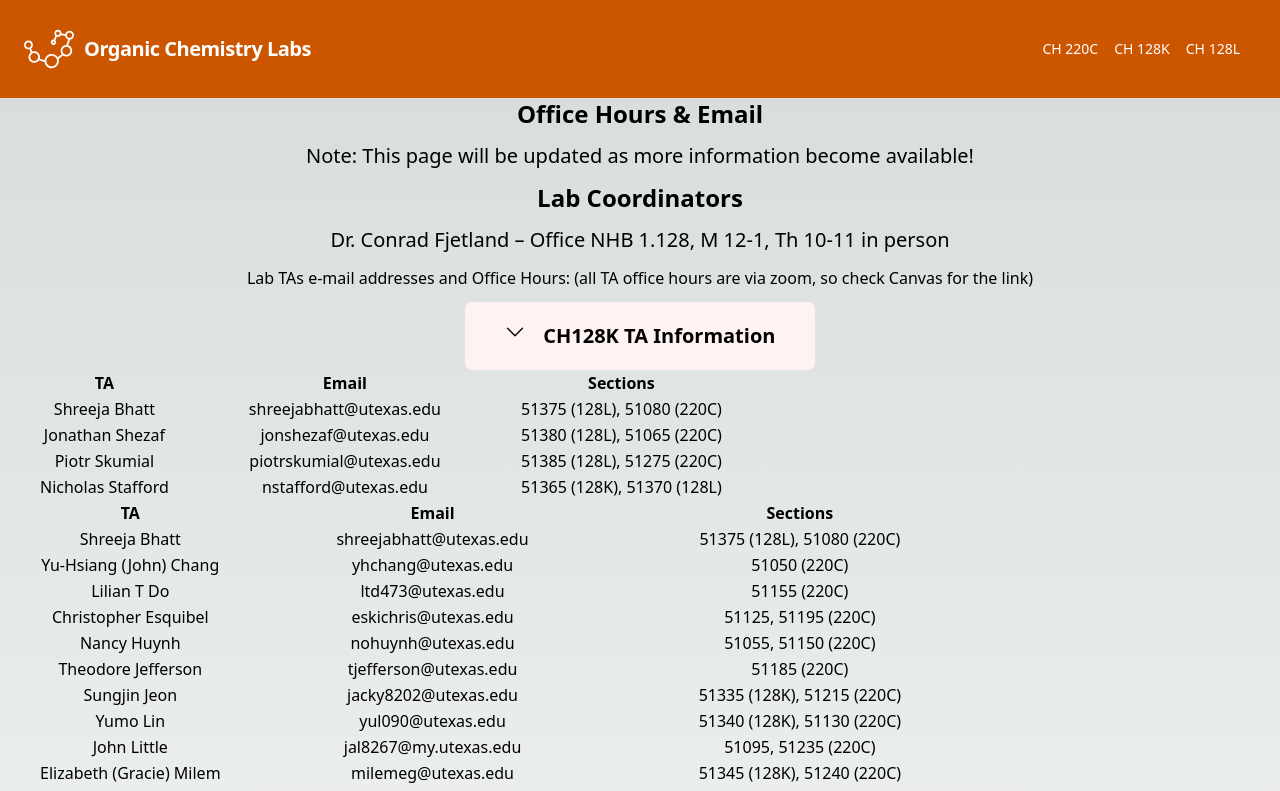
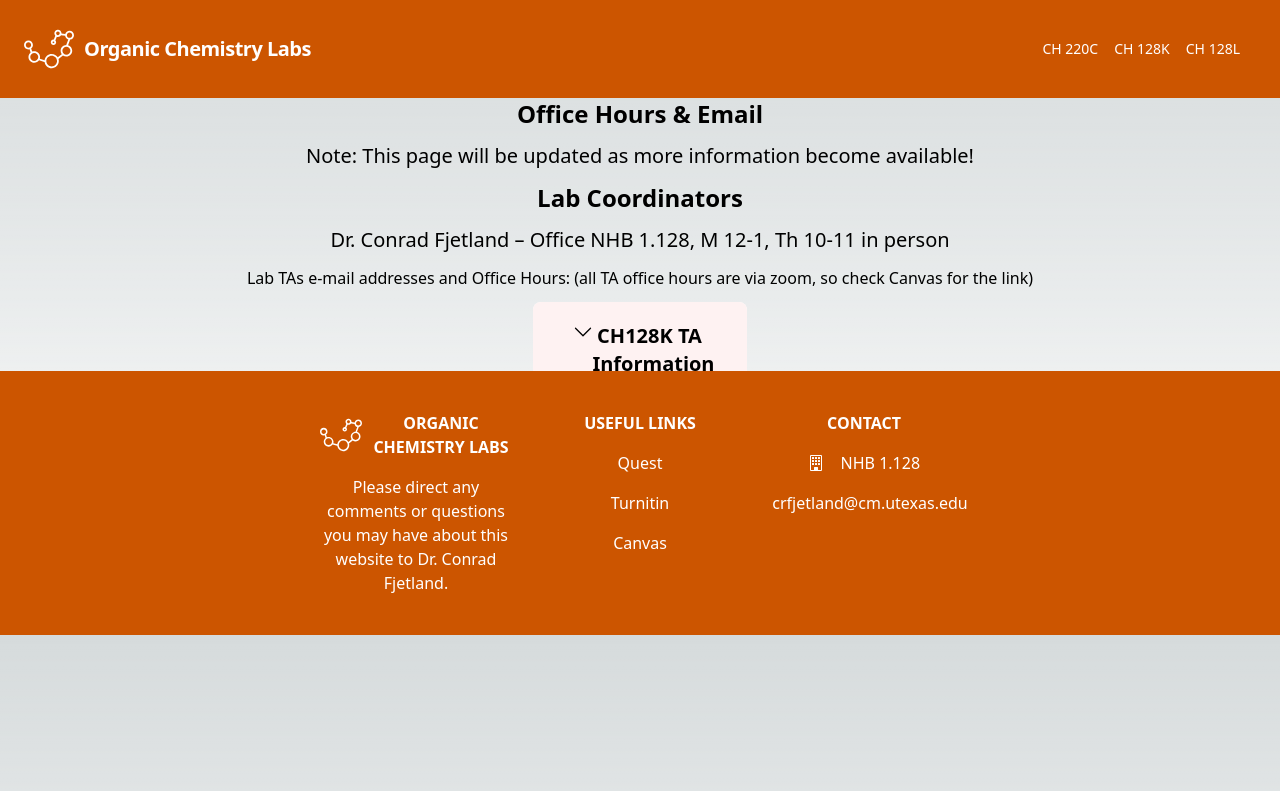
Before and after one commit to Justin8912/Ochem-Lab-Website, a Next.js app: page /officeHours in a window 1280 px wide. Shown: the top 791 px of the page. Built offline with nearby package versions, Linux system fonts and the light colour scheme.

Commit message:
Need to continue styling the email and OH page. I cant really figure out how to make the height at the end of the animation line up with only the necessary height for the content. Setting h-auto does not work, and it appears that an explicit definition of height will override a maxheight attribute.

```diff
--- a/src/pages/assets/officeHourTable.js
+++ b/src/pages/assets/officeHourTable.js
@@ -2,7 +2,7 @@ import {v4 as uuidv4} from 'uuid';
 
 export default function TAs (props) {
   return (
-    <table className='text-center border-collapse'>
+    <table className='text-center border-collapse mx-auto'>
       <tbody>
         <tr>
           <th className='px-10'>TA</th>
--- /dev/null
+++ b/src/pages/assets/ohTARendering.js
@@ -0,0 +1,31 @@
+import react, {useEffect, useState} from 'react';
+import TATable from './officeHourTable.js';
+
+export default function CourseSection (props) {
+
+  if (props.class) {
+    return (
+      <div className='text-center bg-white w-2/4 h-96 max-h-fit course-content mx-auto rounded-lg ease-linear bg-slate-50 transition-all duration-500 overflow-hidden'>
+        <div onClick={props.accordian} class='grid grid-cols-7 bg-red-50 rounded-lg py-5 px-10' id='ch128k'>
+          <svg className='col-span-1' xmlns="http://www.w3.org/2000/svg" width="20" height="20" fill="currentColor" class="bi bi-chevron-up" viewBox="0 0 16 16">
+            <path fill-rule="evenodd" d="M7.646 4.646a.5.5 0 0 1 .708 0l6 6a.5.5 0 0 1-.708.708L8 5.707l-5.646 5.647a.5.5 0 0 1-.708-.708l6-6z"/>
+          </svg>
+          <h3 id='ch128k' className={`font-bold text-xl text-center col-span-6`}>{props.title}</h3>
+          </div>
+
+          <TATable section={props.info}/>
+      </div>
+    )
+  } else {
+    return (
+      <div className='text-center bg-white w-1/6 dropdown mx-auto rounded-lg ease-linear bg-slate-50 transition-all duration-500'>
+        <div onClick={props.accordian} class='grid grid-cols-7 bg-red-50 rounded-lg py-5 px-10' id='ch128k'>
+          <svg className='col-span-1' xmlns="http://www.w3.org/2000/svg" width="20" height="20" fill="currentColor" class="bi bi-chevron-down" viewBox="0 0 16 16" preserveAspectRatio="xMidYMin slice">
+            <path fill-rule="evenodd" d="M1.646 4.646a.5.5 0 0 1 .708 0L8 10.293l5.646-5.647a.5.5 0 0 1 .708.708l-6 6a.5.5 0 0 1-.708 0l-6-6a.5.5 0 0 1 0-.708z"/>
+          </svg>
+          <h3 id='ch128k' className={`font-bold text-xl text-center col-span-6`}>{props.title}</h3>
+          </div>
+      </div>
+    )
+  }
+}
--- a/src/pages/officeHours.js
+++ b/src/pages/officeHours.js
@@ -2,6 +2,7 @@ import OHDoc from '../../resources/OfficeHours/renderedInfo.json';
 import react, {useEffect, useState} from 'react';
 import {v4 as uuidv4} from 'uuid';
 import TATable from './assets/officeHourTable.js';
+import CourseInfo from './assets/ohTARendering.js';
 
 export default function OH (props) {
 
@@ -37,28 +38,14 @@ export default function OH (props) {
         <h2 className='font-bold text-2xl text-center mb-3'>Lab Coordinators</h2>
         <p className='text-xl text-center mb-3'>Dr. Conrad Fjetland – Office NHB 1.128, M 12-1, Th 10-11 in person</p>
         <h2 className='text-l text-center mb-3'>Lab TAs e-mail addresses and Office Hours: (all TA office hours are via zoom, so check Canvas for the link)</h2>
-            <div className='text-center bg-white max-w-fit mx-auto rounded-lg ease-linear bg-slate-50'>
-              <div onClick={accordian} class='grid grid-cols-7 bg-red-50 rounded-lg py-5 px-10' id='ch128k'>
-                {!ch128k &&
-                  <svg className='col-span-1' xmlns="http://www.w3.org/2000/svg" width="20" height="20" fill="currentColor" class="bi bi-chevron-down" viewBox="0 0 16 16" preserveAspectRatio="xMidYMin slice">
-                    <path fill-rule="evenodd" d="M1.646 4.646a.5.5 0 0 1 .708 0L8 10.293l5.646-5.647a.5.5 0 0 1 .708.708l-6 6a.5.5 0 0 1-.708 0l-6-6a.5.5 0 0 1 0-.708z"/>
-                  </svg>
-                }
-                {ch128k &&
-                  <svg className='col-span-1' xmlns="http://www.w3.org/2000/svg" width="20" height="20" fill="currentColor" class="bi bi-chevron-up" viewBox="0 0 16 16">
-                    <path fill-rule="evenodd" d="M7.646 4.646a.5.5 0 0 1 .708 0l6 6a.5.5 0 0 1-.708.708L8 5.707l-5.646 5.647a.5.5 0 0 1-.708-.708l6-6z"/>
-                  </svg>
-                }
-                <h3 id='ch128k' className={`${ch128k && 'animate-wiggle'} font-bold text-xl text-center col-span-6`}>CH128K TA Information</h3>
-              </div>
-              {ch128k &&
-
-                <TATable section={info['128K']}/>
-              }
-
-            </div>
-            <TATable section={info['128L']}/>
-            <TATable section={info['220C']}/>
+            <CourseInfo
+              accordian={accordian}
+              class={ch128k}
+              info={info['128K']}
+              title={'CH128K TA Information'}
+            />
+            {/* <TATable section={info['128L']}/>
+            <TATable section={info['220C']}/> */}
 
 
           </div>
--- a/src/styles/globals.css
+++ b/src/styles/globals.css
@@ -42,3 +42,11 @@ body {
     @apply hover:text-slate-500;
   }
 }
+
+.course-content {
+  max-height: fit-content;
+}
+
+.dropdown {
+  height: 69px;
+}
```
